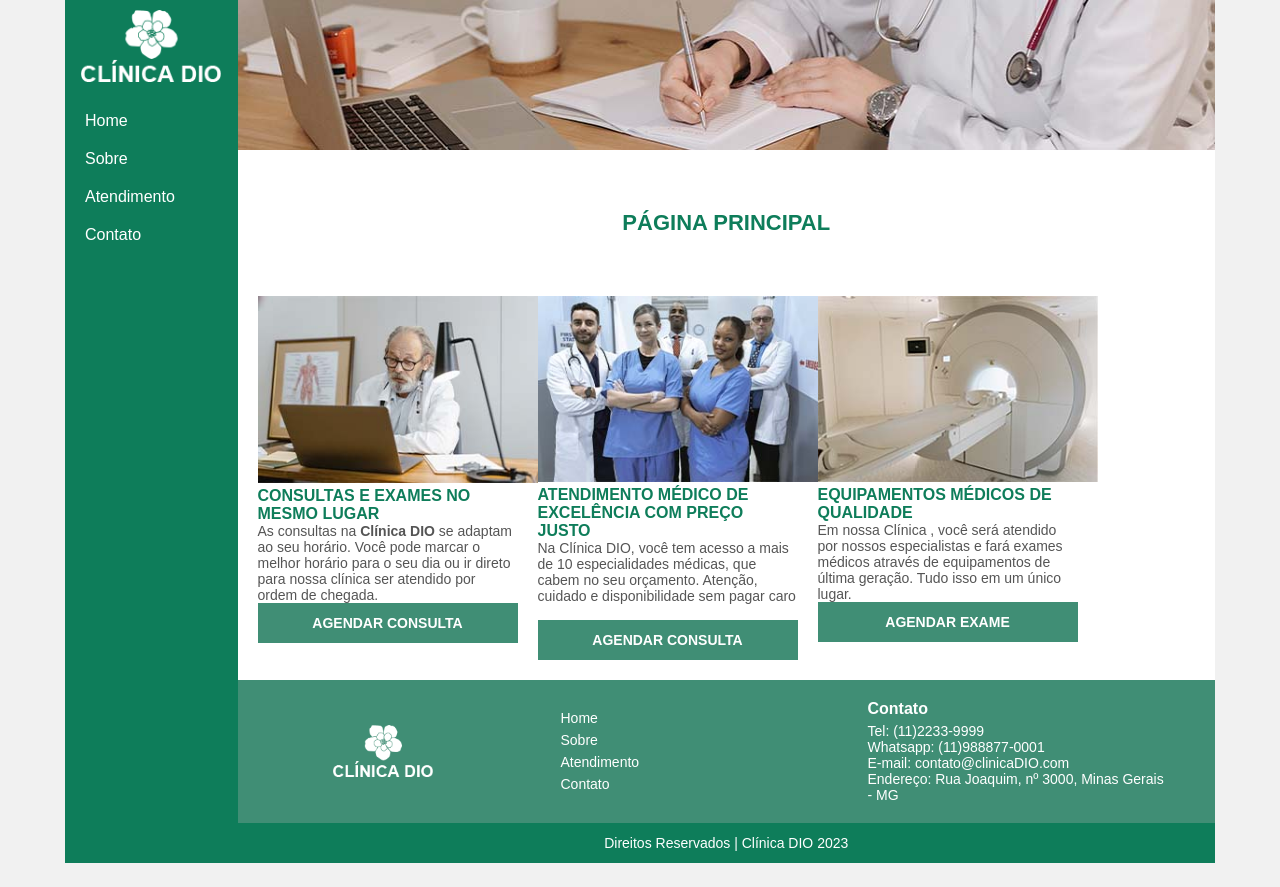
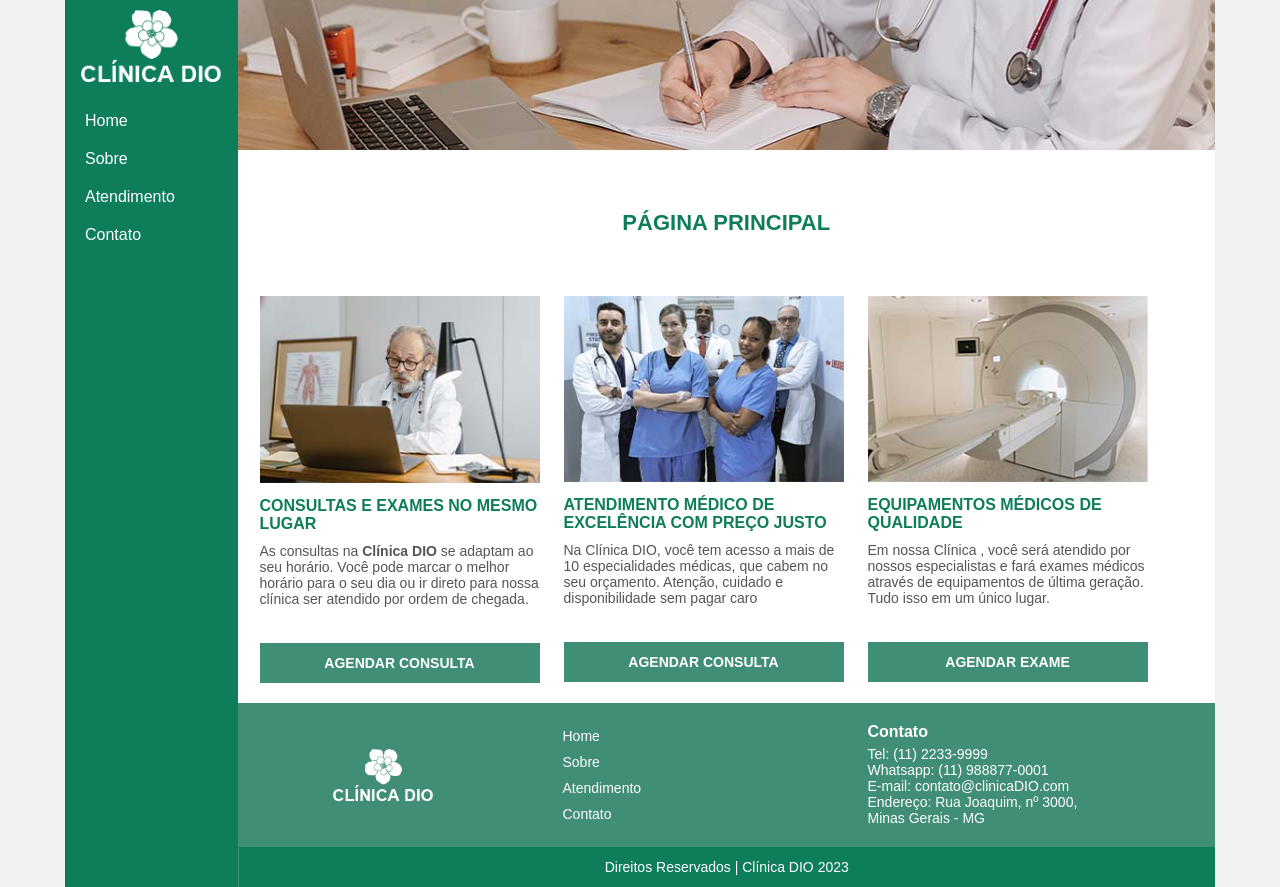
Before and after one commit to thalesacardoso/dio-formacao-html-mod2, a plain HTML site: page index.html in a window 1280 px wide. Before the commit the page ends 863 px from the top, so only its background shows below. Drawn offline with Linux system fonts and the light colour scheme.

Commit message:
Atualização clinica dio 2.1

```diff
--- a/base.css
+++ b/base.css
@@ -81,9 +81,9 @@ h3 {
     color: #0e7d5a;
 }
 
-/******************************
-        estilo home
-*******************************/
+/************************************************************
+        ESTILO PAGINA HOME
+*************************************************************/
 .header {
     display: flex;
     justify-content: center;
@@ -91,7 +91,6 @@ h3 {
 
 .header img {
     max-width: 100%;
-    min-width: 650px;
 }
 
 .menu .logo-menu {
@@ -127,19 +126,20 @@ h3 {
 .content .coluna {
     width: 280px;
     height: auto;
-    padding: 10px;
+    margin: 10px 12px;
     float: left;
 }
 
 .content .coluna h3 {
     font-weight: bold;
     font-size: 16px;
-    font-family: Arial, Helvetica, sans-serif;
+    margin: 10px 0;
     color: #0e7d5a;
 }
 
 .content .coluna p {
-    height: 80px;
+    height: 100px;
+    padding-bottom: 10px;
     font-size: 14px;
     font-family: Arial, Helvetica, sans-serif;
     color: #555;
@@ -150,7 +150,6 @@ h3 {
     width: 100%;
     height: 40px;
     font-size: 14px;
-    font-family: Arial, Helvetica, sans-serif;
     font-weight: bold;
     color: #fff;
     background-color: #408e75;
@@ -162,8 +161,6 @@ h3 {
     cursor: pointer;
 }
 
-
-/**********************************************************************/
 .footer-content {
     width: 100%;
     min-height: 80px;
@@ -193,13 +190,13 @@ h3 {
 .footer-content ul li a {
     width: 150px;
     display: block;
-    padding: 3px;
+    padding: 5px;
     color: white;
     font-size: 14px;
 }
 
 .footer-content ul li a:hover {
-    background-color: #408e75;
+    border-left: 2px solid white;
 }
 
 .footer-content .endereco-rodape {
@@ -222,15 +219,16 @@ h3 {
     width: 100%;
     height: 40px;
     background-color: #0e7d5a;
+    border-left: 1px solid #408e75;
 }
 
 .footer div.direitos p {
     color: #fff;
 }
 
-/******************************
-        ESTILO SOBRE
-*******************************/
+/************************************************************
+        ESTILO PAGINA SOBRE
+*************************************************************/
 
 .header-sobre {
     background-color: red;
--- a/index.html
+++ b/index.html
@@ -74,10 +74,10 @@
                             Contato
                         </h3>
                         <p>
-                            Tel: (11)2233-9999<br>
-                            Whatsapp: (11)988877-0001<br>
+                            Tel: (11) 2233-9999<br>
+                            Whatsapp: (11) 988877-0001<br>
                             E-mail: contato@clinicaDIO.com<br>
-                            Endereço: Rua Joaquim, nº 3000, Minas Gerais - MG
+                            Endereço: Rua Joaquim, nº 3000, <br> Minas Gerais - MG
                         </p>
                     </div>
                 </div><!-- FIM Footer Content -->
```
